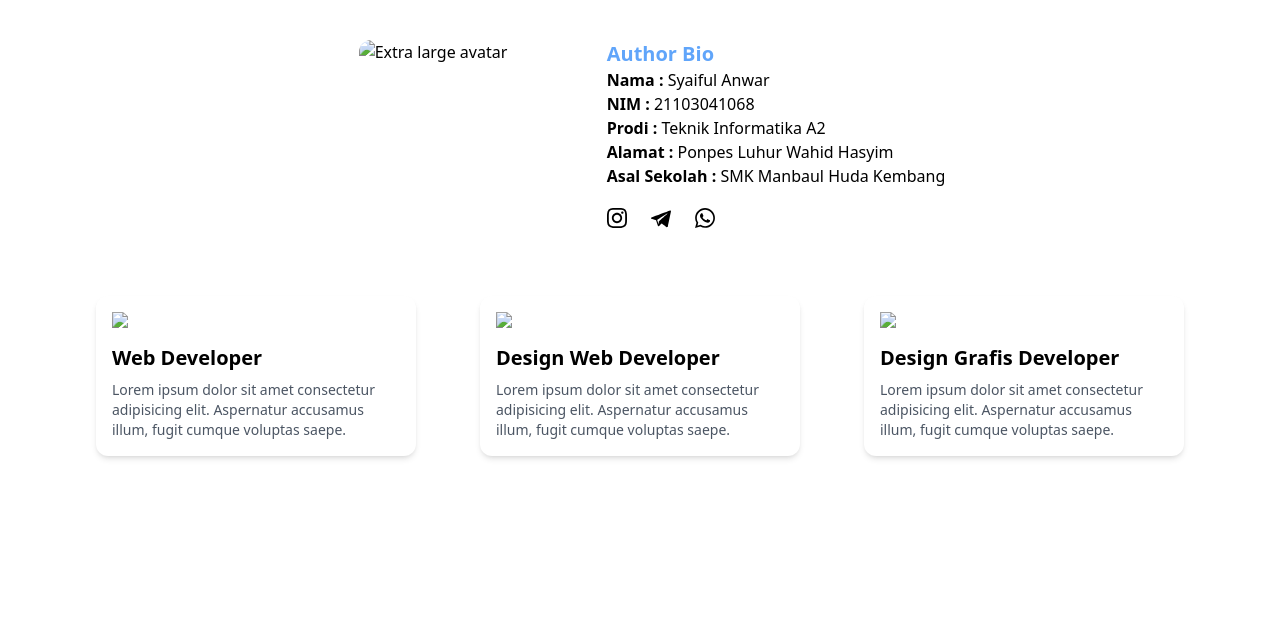
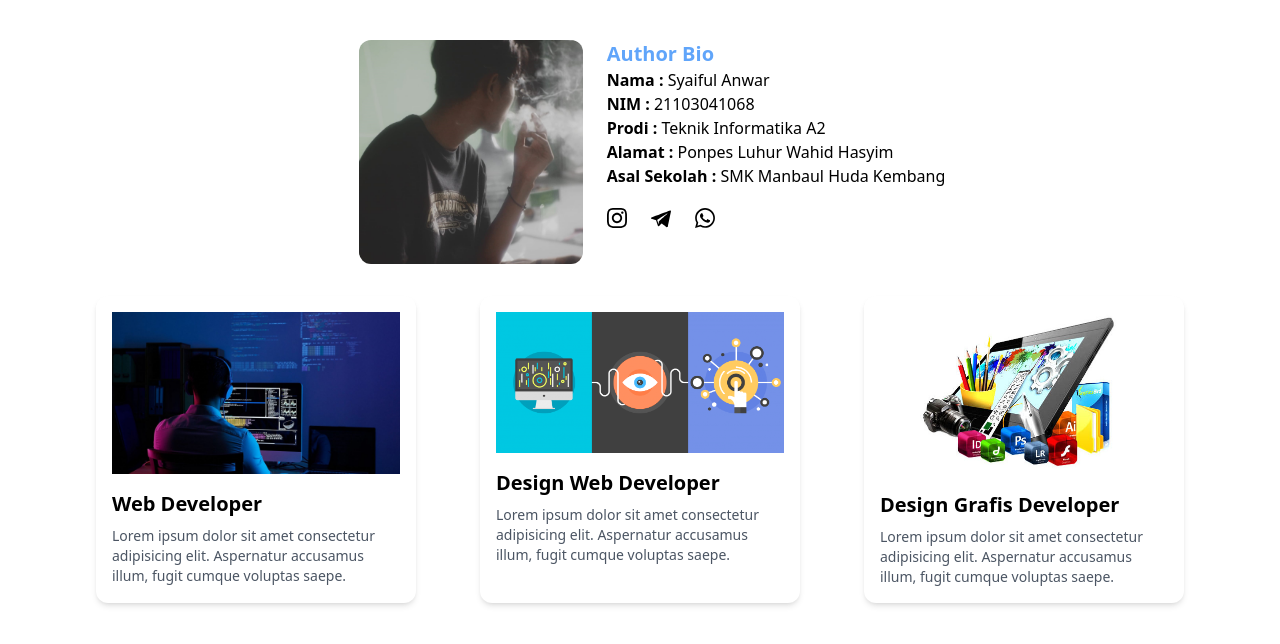
Before and after one commit to Antwar99/PemWeb_Tailwind_1, a plain HTML site: page Src/index.html in a window 1280 px wide. Drawn offline with nearby package versions, Linux system fonts and the light colour scheme; the site is published under a folder, as on GitHub Pages, so addresses that start at the root find nothing.

Commit message:
Update index.html

```diff
--- a/Src/index.html
+++ b/Src/index.html
@@ -11,7 +11,7 @@
 
 <body>
     <div class="flex justify-center ">
-        <img class="rounded-xl w-56 h-56 ml-6 mr-6 mt-10" src="/Image/profileipul.jpg " alt="Extra large avatar">
+        <img class="rounded-xl w-56 h-56 ml-6 mr-6 mt-10" src="../Image/profileipul.jpg " alt="Extra large avatar">
         <div class="mt-10">
             <h1 class="font-bold text-xl text-blue-400">Author Bio</h1>
             <p><span class="font-bold">Nama :</span> Syaiful Anwar </p>
@@ -58,7 +58,7 @@
         <img src="" alt="">
         <div class="p-4 m-8 w-80 bg-white shadow-md rounded-xl">
             <picture class="rounded-lg block">
-                <img src="/Image/foto1.jpg" />
+                <img src="../Image/foto1.jpg" />
             </picture>
 
             <h1 class="mt-4 mb-2 text-xl font-bold">Web Developer</h1>
@@ -70,7 +70,7 @@
         <img src="" alt="">
         <div class="p-4 m-8 w-80 bg-white shadow-md rounded-xl">
             <picture class="rounded-lg block">
-                <img src="/Image/foto2.jpg" />
+                <img src="../Image/foto2.jpg" />
             </picture>
 
             <h1 class="mt-4 mb-2 text-xl font-bold">Design Web Developer</h1>
@@ -82,7 +82,7 @@
         <img src="" alt="">
         <div class="p-4 m-8 w-80 bg-white shadow-md rounded-xl">
             <picture class="rounded-lg block">
-                <img src="/Image/foto3.jpg" />
+                <img src="../Image/foto3.jpg" />
             </picture>
 
             <h1 class="mt-4 mb-2 text-xl font-bold">Design Grafis Developer</h1>
```
